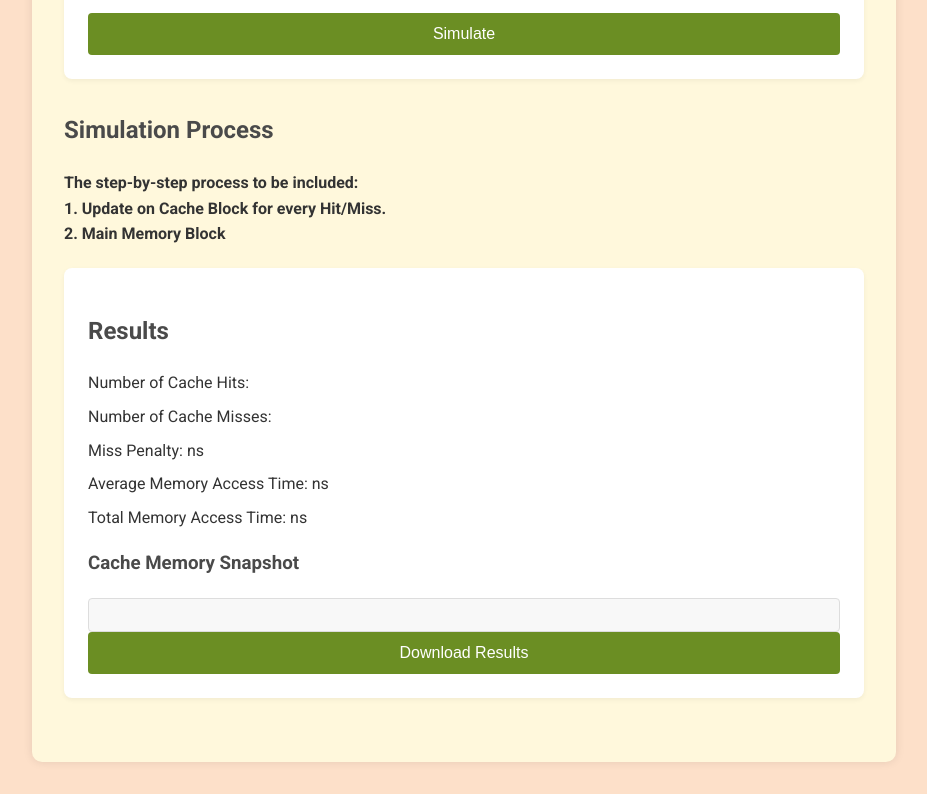
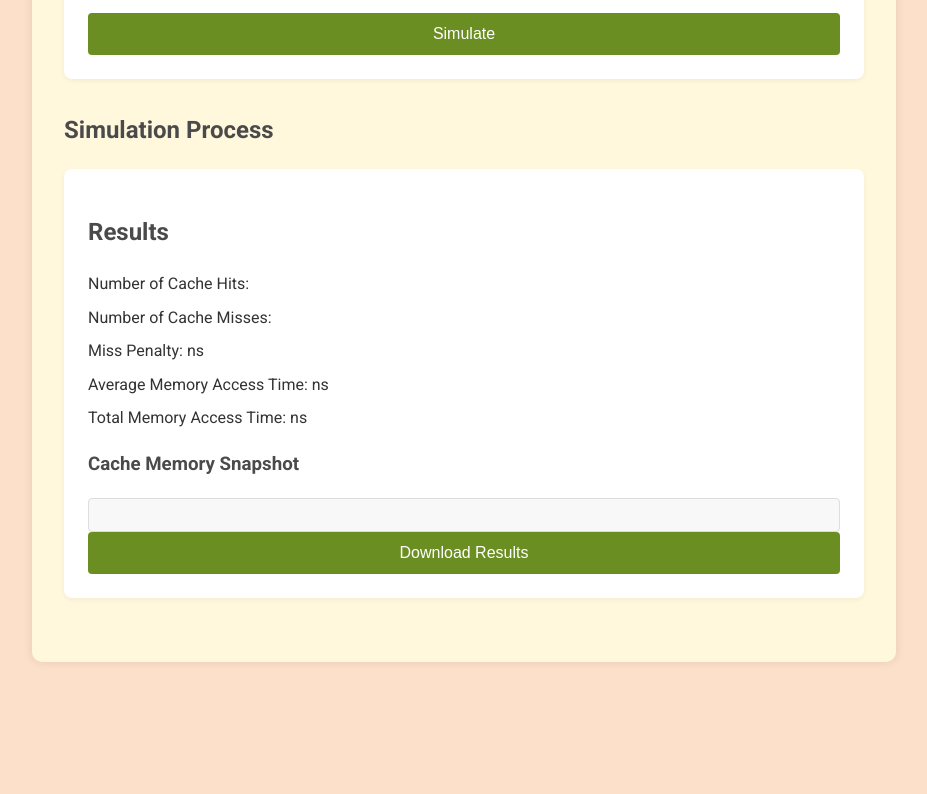
Before and after one commit to shanleyvalenzuela/Cache-Simulator, a plain HTML site: page index.html in a window 1280 px wide. Shown: the part 1019-1813 px from the top of the page, without its empty margins (176-1103 px from the left). After the commit the page ends 1713 px from the top, so only its background shows below. Drawn offline with Linux system fonts and the light colour scheme.

Commit message:
Update index.html

```diff
--- a/index.html
+++ b/index.html
@@ -45,9 +45,6 @@
             <button id="simulate">Simulate</button>
         </div>
         <h2>Simulation Process</h2>
-        <h4>The step-by-step process to be included: <br>
-            1. Update on Cache Block for every Hit/Miss. <br>
-            2. Main Memory Block</h4>
             <div id="simulationProcess">
             </div>
         <div class="output-section">
```
